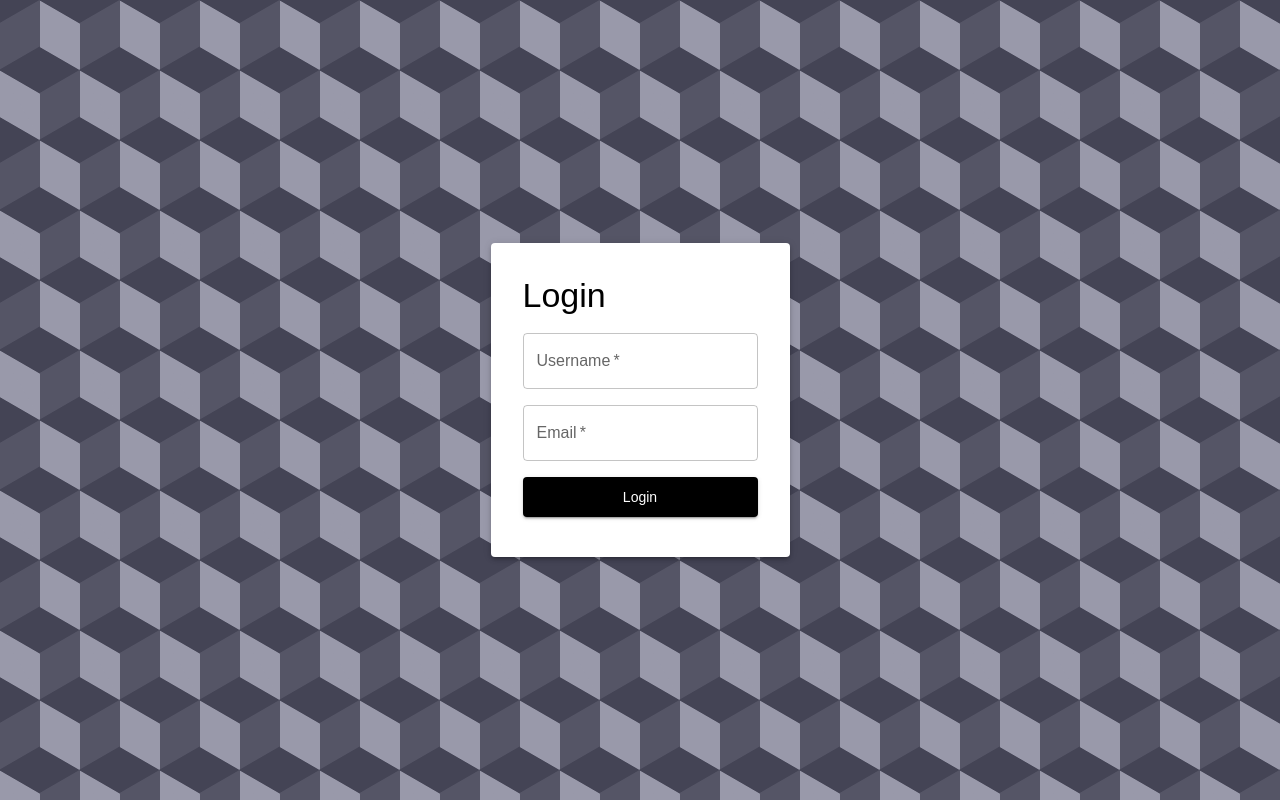
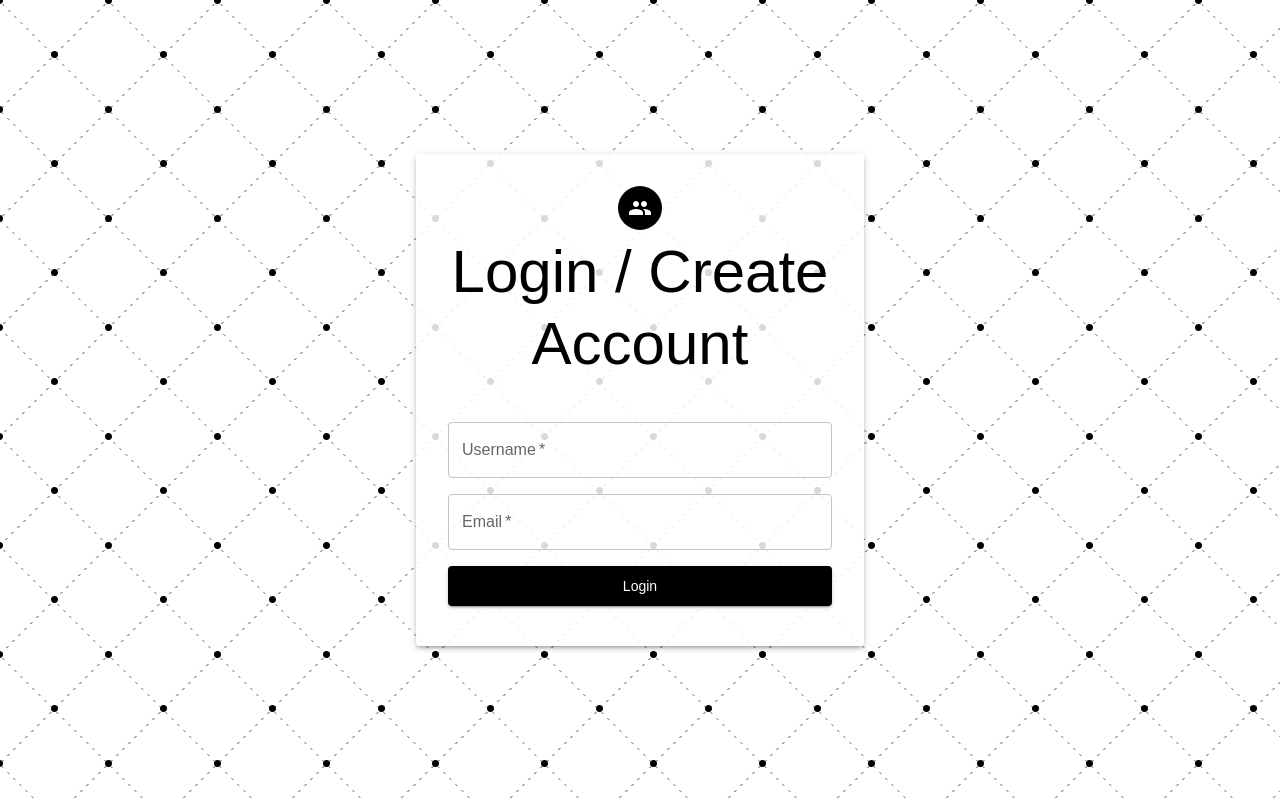
Before and after one commit to singhutsav5502/Hacktivate_SocialCalcClone, a React (Create React App) app in the folder social_calc_clone_frontend/: page /login in a window 1280 px wide. Built offline with nearby package versions, Linux system fonts and the light colour scheme.

Commit message:
add fallback for missing session / user data on page refresh, edit CardComponent to support opacity

```diff
--- a/social_calc_clone_frontend/src/components/CardComponent.jsx
+++ b/social_calc_clone_frontend/src/components/CardComponent.jsx
@@ -1,10 +1,10 @@
 import React from "react";
 import { Card, CardContent } from "@mui/material";
 
-const CardComponent = ({ title, description, imageUrl, children }) => {
+const CardComponent = ({ title, description, imageUrl, children, opacity=1 }) => {
   return (
     <Card
-      sx={{ maxWidth: '100%',minHeight:'auto', margin: "2rem auto", padding: "1rem", boxShadow: 3 }}
+      sx={{ maxWidth: '100%',minHeight:'auto', margin: "2rem auto", padding: "1rem", boxShadow: 3, backgroundColor:`rgba(255,255,255,${opacity})` }}
     >
       <CardContent>{children}</CardContent>
     </Card>
--- a/social_calc_clone_frontend/src/components/Login.jsx
+++ b/social_calc_clone_frontend/src/components/Login.jsx
@@ -2,10 +2,11 @@ import React, { useState, useRef } from "react";
 import { useNavigate } from "react-router-dom";
 import { useDispatch } from "react-redux";
 import { setUser } from "../store/userSlice";
-import { TextField, Button, Typography, Box } from "@mui/material";
+import { TextField, Button, Typography, Box, IconButton } from "@mui/material";
 import CardComponent from "./CardComponent";
 import styles from "./Login.module.css";
 import { toast } from "react-toastify";
+import PeopleIcon from "@mui/icons-material/People";
 const Login = () => {
   const [username, setUsernameInput] = useState("");
   const [email, setEmailInput] = useState("");
@@ -26,9 +27,8 @@ const Login = () => {
 
       // Redirect to the session menu
       navigate("/session/options");
-    }
-    else{
-      toast.error("Please input valid details")
+    } else {
+      toast.error("Please input valid details");
     }
   };
 
@@ -42,7 +42,7 @@ const Login = () => {
           height: "100vh",
         }}
       >
-        <CardComponent>
+        <CardComponent opacity={0.85}>
           <Box
             sx={{
               display: "flex",
@@ -50,9 +50,41 @@ const Login = () => {
               justifyContent: "center",
               flexDirection: "column",
               gap: "1rem",
+              width: "30vw",
             }}
           >
-            <Typography variant="h4">Login</Typography>
+            <Box sx={{
+              display:'flex',
+              flexDirection:'column',
+              width:'100%',
+              alignItems:'center',
+              justifyContent:'center'
+            }}>
+              <IconButton
+                color="secondary"
+                sx={{
+                  backgroundColor: "black",
+                  borderRadius: "50%",
+                  padding: "10px",
+                  "&:hover": {
+                    backgroundColor: "black",
+                  },
+                }}
+              >
+                <PeopleIcon />
+              </IconButton>
+              <Typography
+                variant="h2"
+                sx={{
+                  width: "100%",
+                  textAlign: "center",
+                  marginBottom:'2vw',
+                  marginTop:'0.5vw'
+                }}
+              >
+                Login / Create Account
+              </Typography>
+            </Box>
             <TextField
               label="Username"
               variant="outlined"
--- a/social_calc_clone_frontend/src/components/Login.module.css
+++ b/social_calc_clone_frontend/src/components/Login.module.css
@@ -1,53 +1,11 @@
 .movingGradient {
-  background-color: #556;
-  background-image: linear-gradient(
-      30deg,
-      #445 12%,
-      transparent 12.5%,
-      transparent 87%,
-      #445 87.5%,
-      #445
-    ),
-    linear-gradient(
-      150deg,
-      #445 12%,
-      transparent 12.5%,
-      transparent 87%,
-      #445 87.5%,
-      #445
-    ),
-    linear-gradient(
-      30deg,
-      #445 12%,
-      transparent 12.5%,
-      transparent 87%,
-      #445 87.5%,
-      #445
-    ),
-    linear-gradient(
-      150deg,
-      #445 12%,
-      transparent 12.5%,
-      transparent 87%,
-      #445 87.5%,
-      #445
-    ),
-    linear-gradient(
-      60deg,
-      #99a 25%,
-      transparent 25.5%,
-      transparent 75%,
-      #99a 75%,
-      #99a
-    ),
-    linear-gradient(
-      60deg,
-      #99a 25%,
-      transparent 25.5%,
-      transparent 75%,
-      #99a 75%,
-      #99a
-    );
-  background-size: 80px 140px;
-  background-position: 0 0, 0 0, 40px 70px, 40px 70px, 0 0, 40px 70px;
+  background:
+  radial-gradient(black 3px, transparent 4px),
+  radial-gradient(black 3px, transparent 4px),
+  linear-gradient(#fff 4px, transparent 0),
+  linear-gradient(45deg, transparent 74px, transparent 75px, #a4a4a4 75px, #a4a4a4 76px, transparent 77px, transparent 109px),
+  linear-gradient(-45deg, transparent 75px, transparent 76px, #a4a4a4 76px, #a4a4a4 77px, transparent 78px, transparent 109px),
+  #fff;
+  background-size: 109px 109px, 109px 109px,100% 6px, 109px 109px, 109px 109px;
+  background-position: 54px 55px, 0px 0px, 0px 0px, 0px 0px, 0px 0px;
 }
--- a/social_calc_clone_frontend/src/components/SessionMenu.jsx
+++ b/social_calc_clone_frontend/src/components/SessionMenu.jsx
@@ -34,6 +34,11 @@ const SessionMenu = () => {
     setOpen(!open);
   };
   useEffect(() => {
+    if (!username || !email) {
+      toast.error("Missing user or session data please try again")
+      navigate('/login')
+      return;
+    }
     // Initialize the socket connection
     const newSocket = io("http://localhost:5000");
     setSocket(newSocket);
--- a/social_calc_clone_frontend/src/components/SessionMenu.module.css
+++ b/social_calc_clone_frontend/src/components/SessionMenu.module.css
@@ -1,53 +1,11 @@
 .movingGradient {
-  background-color: #556;
-  background-image: linear-gradient(
-      30deg,
-      #445 12%,
-      transparent 12.5%,
-      transparent 87%,
-      #445 87.5%,
-      #445
-    ),
-    linear-gradient(
-      150deg,
-      #445 12%,
-      transparent 12.5%,
-      transparent 87%,
-      #445 87.5%,
-      #445
-    ),
-    linear-gradient(
-      30deg,
-      #445 12%,
-      transparent 12.5%,
-      transparent 87%,
-      #445 87.5%,
-      #445
-    ),
-    linear-gradient(
-      150deg,
-      #445 12%,
-      transparent 12.5%,
-      transparent 87%,
-      #445 87.5%,
-      #445
-    ),
-    linear-gradient(
-      60deg,
-      #99a 25%,
-      transparent 25.5%,
-      transparent 75%,
-      #99a 75%,
-      #99a
-    ),
-    linear-gradient(
-      60deg,
-      #99a 25%,
-      transparent 25.5%,
-      transparent 75%,
-      #99a 75%,
-      #99a
-    );
-  background-size: 80px 140px;
-  background-position: 0 0, 0 0, 40px 70px, 40px 70px, 0 0, 40px 70px;
+  background:
+  radial-gradient(black 3px, transparent 4px),
+  radial-gradient(black 3px, transparent 4px),
+  linear-gradient(#fff 4px, transparent 0),
+  linear-gradient(45deg, transparent 74px, transparent 75px, #a4a4a4 75px, #a4a4a4 76px, transparent 77px, transparent 109px),
+  linear-gradient(-45deg, transparent 75px, transparent 76px, #a4a4a4 76px, #a4a4a4 77px, transparent 78px, transparent 109px),
+  #fff;
+  background-size: 109px 109px, 109px 109px,100% 6px, 109px 109px, 109px 109px;
+  background-position: 54px 55px, 0px 0px, 0px 0px, 0px 0px, 0px 0px;
 }
--- a/social_calc_clone_frontend/src/components/Spreadsheet.jsx
+++ b/social_calc_clone_frontend/src/components/Spreadsheet.jsx
@@ -5,6 +5,7 @@ import "./Spreadsheet.css";
 import Toolbar from "./Toolbar";
 import { useParams } from "react-router-dom";
 import { toast } from "react-toastify";
+import { useNavigate } from "react-router-dom";
 const Spreadsheet = () => {
   const [socket, setSocket] = useState(null);
   const [focusedCell, setFocusedCell] = useState(null);
@@ -16,7 +17,7 @@ const Spreadsheet = () => {
   const username = useSelector((state) => state.user.username);
   const email = useSelector((state) => state.user.email);
   const { sessionId, userId } = useParams();
-
+  const navigate = useNavigate();
   // CSV
   const convertToCSV = (data, rows, columns) => {
     const header =
@@ -64,7 +65,11 @@ const Spreadsheet = () => {
   };
 
   useEffect(() => {
-    if (!sessionId || !username || !email) return; // Exit early if sessionId, username, or email are not available
+    if (!sessionId || !username || !email) {
+      toast.error("Missing user or session data please try again")
+      navigate('/login')
+      return;
+    }
 
     // Initialize the socket connection
     const newSocket = io("http://localhost:5000");
```
